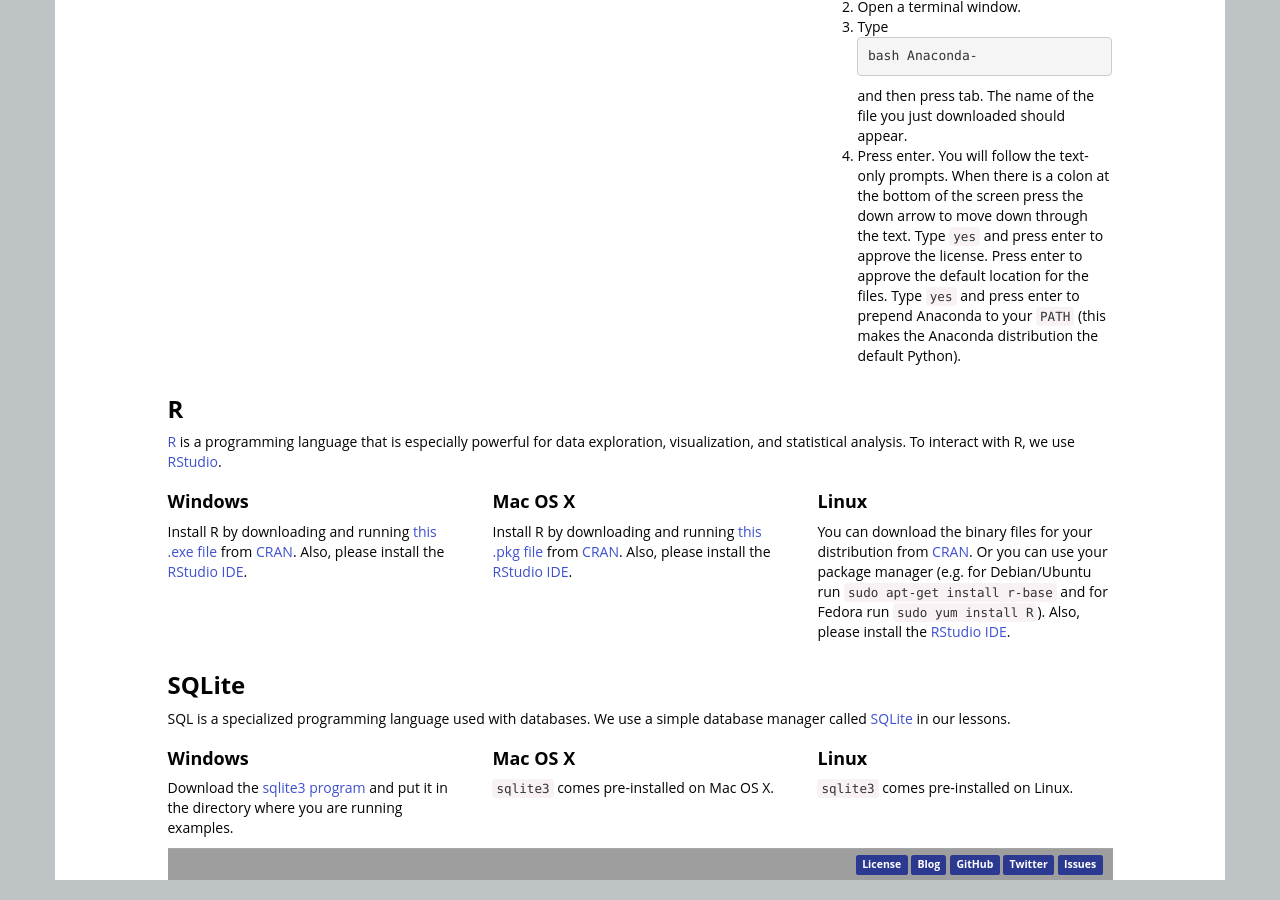
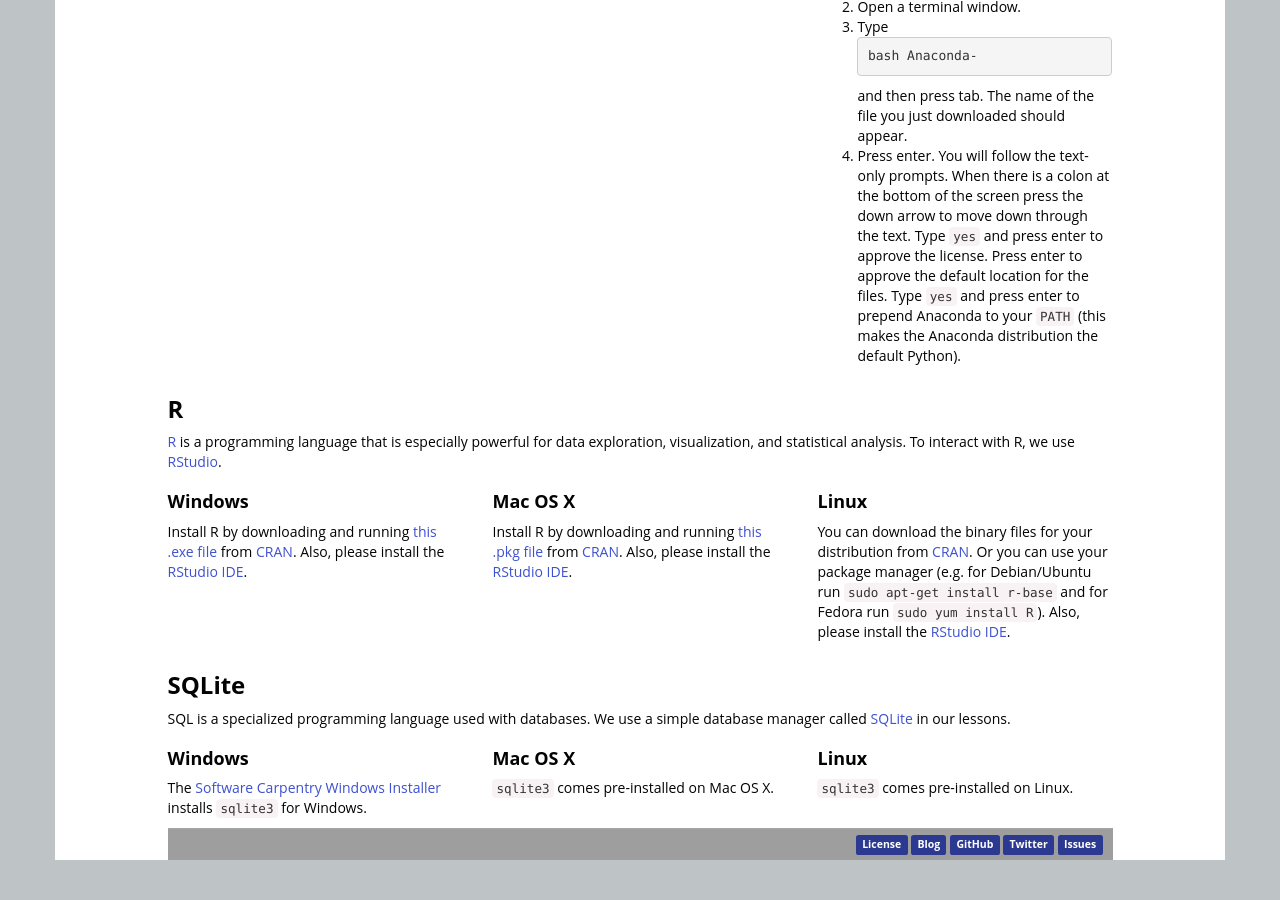
Before and after one commit to carpentries/workshop-template, a Jekyll site: the page built from index.html, in a window 1280 px wide and 900 px high, scrolled down 3664 px. Built offline with Jekyll 4.4.1, drawn with Linux system fonts in a browser that asks for light colours; nearby versions of some CDN libraries; library files that are not in the unit come from our copies; grey boxes are pictures that could not be loaded.

Commit message:
Modify the sqlite setup instructions for Windows.
This is taken care by the Windows installer and the previous link to our files
page was broken.

```diff
--- a/index.html
+++ b/index.html
@@ -609,9 +609,8 @@
     <div class="col-md-4">
       <h4 id="sql-windows">Windows</h4>
       <p>
-	Download the <a href="{{site.swc_files}}/sqlite3.exe">sqlite3
-	  program</a> and put it in the directory where you are running
-	examples.
+      The <a href="{{site.swc_github}}/windows-installer">Software Carpentry
+          Windows Installer</a> installs <code>sqlite3</code> for Windows.
       </p>
     </div>
     <div class="col-md-4">
```
